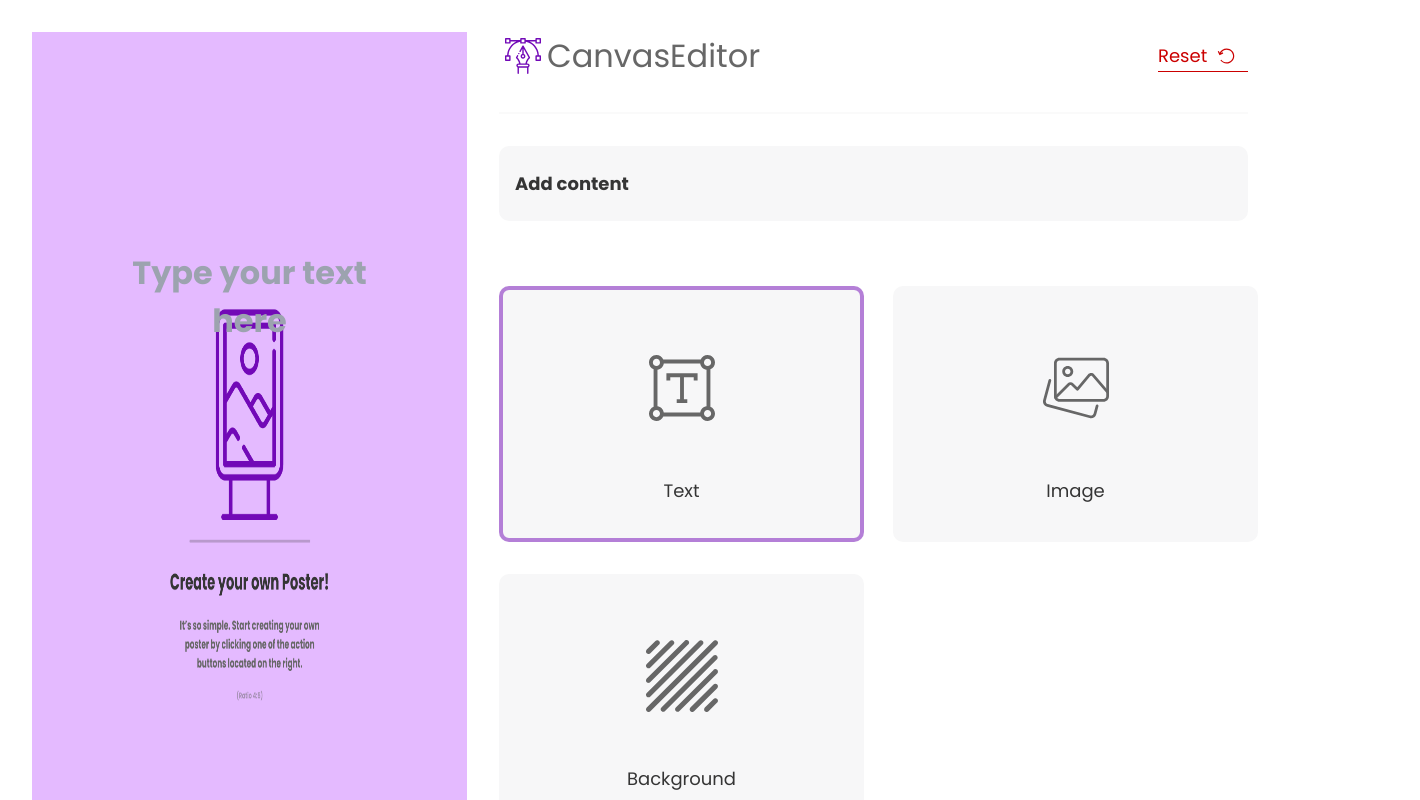
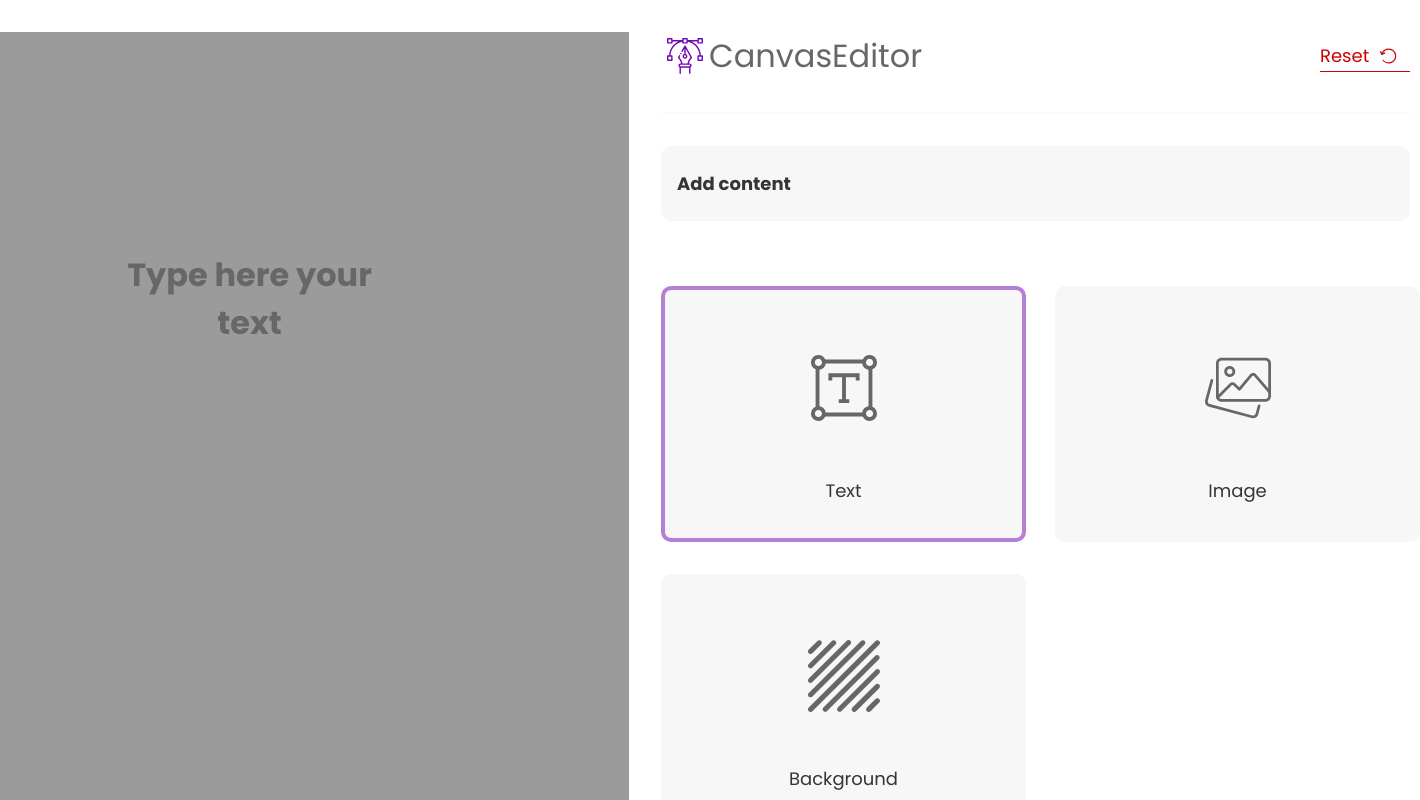
Before and after one commit to bsk03/recruitment-task, a React (Vite) app: page / in a window 1280 px wide. Both pictures are taken after a click on the button "Text". Shown: the top 800 px of the page, 1420 px wide, since content can reach past the window. Built offline with nearby package versions, Linux system fonts and the light colour scheme.

Commit message:
Working text area component

```diff
--- a/package.json
+++ b/package.json
@@ -11,6 +11,7 @@
   },
   "dependencies": {
     "react": "^18.2.0",
+    "react-component-export-image": "^1.0.6",
     "react-dom": "^18.2.0",
     "react-svg": "^16.1.34"
   },
--- a/src/App.tsx
+++ b/src/App.tsx
@@ -1,21 +1,43 @@
-
 import Poster from './components/posterSection/Poster';
 import EditorLayout from './components/editorSection/EditorLayout';
-import { useState } from 'react';
+import { useEffect, useRef, useState } from 'react';
 
 const App = () => {
 	const [file, setFile] = useState<string | null>(null);
-	const [text,setText] = useState<string | null>(null);
 	const [showText, setShowText] = useState(false);
-	const [image,setImage] = useState<string | null>(null);
+	const [image, setImage] = useState<string | null>(null);
+	const [posterReady, setPosterReady] = useState(true);
+
+	useEffect(() => {
+        if (file || showText || image) {
+            setPosterReady(false);
+        } else {
+            setPosterReady(true);
+        }
+    }, [file, showText, image]);
+
+	const posterRef = useRef<HTMLDivElement>(null);
 	return (
 		<div className='font-poppins flex justify-center align-middle gap-[32px]  m-[32px]'>
 			<div className='w-[759px] h-[948px]'>
-				<Poster file={file} text={text} image={image} setImage={setImage} showText={showText} setShowText={setShowText}/>
+				<Poster
+					file={file}
+					image={image}
+					setImage={setImage}
+					showText={showText}
+					setShowText={setShowText}
+					posterRef={posterRef}
+				/>
 			</div>
 			<div className='w-[759px] h-[948px]'>
-        <EditorLayout setFile={setFile} setImage={setImage} setShowText={setShowText}/>
-      </div>
+				<EditorLayout
+					setFile={setFile}
+					setImage={setImage}
+					setShowText={setShowText}
+					posterRef={posterRef}
+					posterReady={posterReady}
+				/>
+			</div>
 		</div>
 	);
 };
--- a/src/components/editorSection/EditHeader.tsx
+++ b/src/components/editorSection/EditHeader.tsx
@@ -3,7 +3,10 @@ import React from 'react';
 import LogoIcon from '../../../public/icons/LogoIcon';
 import ResetIcon from '../../../public/icons/ResetIcon';
 
+
+
 const EditHeader = () => {
+
 	return (
 		<div className='flex justify-between items-center'>
 			<div className='flex'>
@@ -11,7 +14,7 @@ const EditHeader = () => {
 				<h1 className='text-Black75 text-[32px] h-[48px]'>CanvasEditor</h1>
 			</div>
 			<div className='flex h-[32px] w-[90px] text-[#CB0000] border-b-[1px] border-[#CB0000] gap-[8px] items-center'>
-				<p className='text-[18px] h-[27px]'>Reset</p>
+				<button className='text-[18px] h-[27px]'>Reset</button>
                 <ResetIcon height={'22'} width={'24'} color={'#CB0000'} />
 			</div>
 		</div>
--- a/src/components/editorSection/EditorLayout.tsx
+++ b/src/components/editorSection/EditorLayout.tsx
@@ -1,16 +1,18 @@
 import React from 'react';
-
+import { exportComponentAsPNG } from 'react-component-export-image';
 import Button from '../Button';
 import EditHeader from './EditHeader';
 import EditMain from './EditMain';
 
 type SetFileProps = {
-	setFile:React.Dispatch<React.SetStateAction<string | null>>
-	setImage:React.Dispatch<React.SetStateAction<string | null>>
+	setFile: React.Dispatch<React.SetStateAction<string | null>>;
+	setImage: React.Dispatch<React.SetStateAction<string | null>>;
 	setShowText: React.Dispatch<React.SetStateAction<boolean>>;
-}
+	posterRef: React.RefObject<HTMLDivElement>;
+	posterReady: boolean
+};
 
-const EditorLayout = (props:SetFileProps) => {
+const EditorLayout = (props: SetFileProps) => {
 	return (
 		<div className='w-[749px] h-[948px] flex flex-col relative'>
 			<EditHeader />
@@ -18,10 +20,17 @@ const EditorLayout = (props:SetFileProps) => {
 			<div className='w-full h-[75px] bg-white97 py-[24px] px-[16px] mb-[32px] rounded-[10px]'>
 				<h2 className='font-bold text-[18px] text-Black100'>Add content</h2>
 			</div>
-			<EditMain setFile={props.setFile} setImage={props.setImage} setShowText={props.setShowText}/>
+			<EditMain
+				setFile={props.setFile}
+				setImage={props.setImage}
+				setShowText={props.setShowText}
+			/>
 			<div className='border-[1px] border-white98 my-[32px]' />
 			<div className='absolute bottom-0 right-0'>
-				<Button value={'Export to PNG'} />
+
+				<button onClick={() => exportComponentAsPNG(props.posterRef,{fileName:'poster'})} className='px-[30px] py-[6px] rounded-[5px] bg-Primary text-white text-[15px] font-semibold hover:bg-[#550788] focus:outline-none focus:ring-2 focus:ring-[#7209B7] focus:ring-opacity-50 disabled:bg-[#CDCDCD] transition-[0.4s]' disabled={props.posterReady}>
+					Export As PNG
+				</button>
 			</div>
 		</div>
 	);
--- a/src/components/posterSection/ColorPalette.tsx
+++ b/src/components/posterSection/ColorPalette.tsx
@@ -12,7 +12,7 @@ type ColorPaletteProps = {
 	handleColorChange: (color: string) => void;
 	selectedColor: string;
 };
-
+console.log(COLORS[1].color);
 const ColorPalette = ({
 	handleColorChange,
 	selectedColor,
@@ -27,9 +27,10 @@ const ColorPalette = ({
 					}`}
 				>
 					<div
-						className={`h-[16px] w-[16px] rounded-full bg-[${variant.color}] cursor-pointer`}
+						className={`h-[16px] w-[16px] rounded-full cursor-pointer`}
 						title={variant.name}
 						onClick={() => handleColorChange(variant.color)}
+						style={{backgroundColor: variant.color}} // tailwind buguje, to musi być tak
 					/>
 				</div>
 			))}
--- a/src/components/posterSection/Poster.tsx
+++ b/src/components/posterSection/Poster.tsx
@@ -2,27 +2,27 @@ import React, { useRef } from 'react';
 import startImage from '../../../public/images/startImage.png';
 import ImageArea from './ImageArea';
 import TextAreaSection from './TextAreaSection';
+import { exportComponentAsPNG } from 'react-component-export-image';
 
 type ImageProps = {
 	showText: boolean;
 	file: string | null;
-	text: string | null;
 	image: string | null;
 	setImage: React.Dispatch<React.SetStateAction<string | null>>;
-	setShowText:React.Dispatch<React.SetStateAction<boolean>>
+	setShowText: React.Dispatch<React.SetStateAction<boolean>>;
+	posterRef:React.RefObject<HTMLDivElement>
 };
 
 const Poster = (props: ImageProps) => {
-	const containerRef = useRef<HTMLDivElement>(null);
-
-
+	const containerRef = props.posterRef;
 
 	return (
-		<div className='relative' ref={containerRef}>
+		<span>
+			<div className='relative w-[759px] h-[948px] bg-Black50' ref={containerRef}>
 				<img
 					src={props.file ? props.file : startImage}
-				alt='Start image'
-				className='w-[759px] h-[948px] select-none object'
+					alt='Poster image'
+					className={`h-full w-full select-none object ${!props.file &&((props.showText || props.image) && 'hidden')}`}
 				/>
 				<span>
 					{props.image && (
@@ -34,9 +34,16 @@ const Poster = (props: ImageProps) => {
 					)}
 				</span>
 				<span>
-				{props.showText && <TextAreaSection containerRef={containerRef} setShowText={props.setShowText} />}
+					{props.showText && (
+						<TextAreaSection
+							containerRef={containerRef}
+							setShowText={props.setShowText}
+						/>
+					)}
 				</span>
 			</div>
+
+		</span>
 	);
 };
 
--- a/src/components/posterSection/TextAreaSection.tsx
+++ b/src/components/posterSection/TextAreaSection.tsx
@@ -5,20 +5,20 @@ import ColorPalette from './ColorPalette';
 
 type TextAreaProps = {
 	containerRef: React.RefObject<HTMLDivElement>;
-  setShowText: React.Dispatch<React.SetStateAction<boolean>>
+	setShowText: React.Dispatch<React.SetStateAction<boolean>>;
 };
 
 const TextAreaSection = (props: TextAreaProps) => {
 	const [showEditBar, setShowEditBar] = useState(false);
 	const [selectedColor, setSelectedColor] = useState<string>('#353535');
+	const [TextareaIsEmpty, setTextareaIsEmpty] = useState(true);
 	const boxRef = useRef<HTMLDivElement>(null);
-  const textareaRef = useRef<HTMLTextAreaElement>(null);
+	const textareaRef = useRef<HTMLDivElement>(null);
 	const moveButtonRef = useRef<HTMLDivElement>(null);
 	const resizeButtonRef = useRef<HTMLDivElement>(null);
 
 	const isMoving = useRef(false);
 	const isResizing = useRef(false);
-console.log(selectedColor);
 	const cords = useRef({
 		startX: 0,
 		startY: 0,
@@ -81,10 +81,8 @@ console.log(selectedColor);
 			}
 
 			if (isResizing.current) {
-        const newWidth =
-          cords.current.startWidth + (e.clientX - cords.current.startX);
-        const newHeight =
-          cords.current.startHeight + (e.clientY - cords.current.startY);
+				const newWidth = cords.current.startWidth + (e.clientX - cords.current.startX);
+				const newHeight = cords.current.startHeight + (e.clientY - cords.current.startY);
 				const clampedWidth = Math.max(50, newWidth);
 				const clampedHeight = Math.max(50, newHeight);
 
@@ -118,10 +116,29 @@ console.log(selectedColor);
 		};
 	}, []);
 
+	useEffect(() => {
+		const handleInput = () => {
+			if (textareaRef.current) {
+				setTextareaIsEmpty(textareaRef.current.textContent?.trim() === '');
+			}
+		};
+
+		if (textareaRef.current) {
+			textareaRef.current.addEventListener('input', handleInput);
+		}
+
+		return () => {
+			if (textareaRef.current) {
+				textareaRef.current.removeEventListener('input', handleInput);
+			}
+		};
+	}, []);
+
 	const deleteText = () => {
 		if (textareaRef.current) {
-      textareaRef.current.value = '';
-      props.setShowText(false)
+			textareaRef.current.textContent = '';
+			props.setShowText(false);
+			setTextareaIsEmpty(true);
 		}
 	};
 
@@ -166,14 +183,15 @@ console.log(selectedColor);
 			>
 				<Move height={'31'} width={'31'} color={'rgba(114, 9, 183, 1)'} />
 			</div>
-      <textarea
-        className='w-[302px] h-[96px] bg-transparent text-[32px] font-bold text-center outline-none overflow-auto resize-none overflow-hidden'
-        name='customText'
-        id='customText'
-        placeholder='Type your text here'
+			<div
+				className={`w-[302px] h-[96px] bg-transparent text-[32px] font-bold text-center outline-none overflow-hidden resize-none ${
+					TextareaIsEmpty ? 'after:content-["Type_here_your_text"] after:opacity-50 after:text-Black100' : ''
+				}`}
+				contentEditable='true'
+				style={{ color: selectedColor }}
 				ref={textareaRef}
-        style={{ color: selectedColor }}
-      ></textarea>
+			></div>
+
 			<span className={`${!showEditBar ? 'hidden' : ''}`}>
 				<ColorPalette handleColorChange={handleColorChange} selectedColor={selectedColor} />
 			</span>
--- a/src/index.css
+++ b/src/index.css
@@ -1,3 +1,8 @@
 @tailwind base;
 @tailwind components;
 @tailwind utilities;
+
+div[contenteditable="true"]::before {
+    content: attr(placeholder);
+    opacity: 0.25;
+}
```
Also changed, not shown: 1 other file (tests, documents, lock files or other folders). Lines whose indentation alone changed are shown as unchanged.
